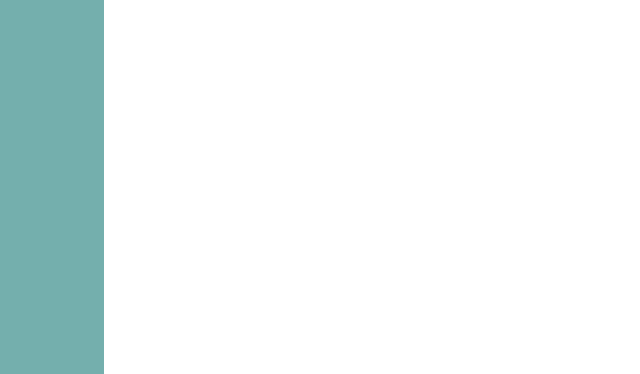
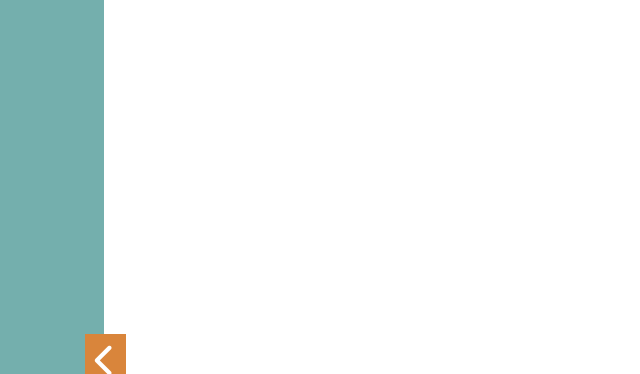
Before and after one commit to jzabala/loan-desktop-app, an Electron app: page index.html in a window 800 px wide. Shown: the part 426-800 px from the top of the page, without its empty margins (0-640 px from the left). Drawn offline with Linux system fonts and the light colour scheme.

Commit message:
working on menu bottom

```diff
--- a/css/layout.css
+++ b/css/layout.css
@@ -42,6 +42,7 @@
 
 .side-menu-nav{
   margin-left: 2%;
+
 }
 
 .side-menu-nav ul{
@@ -61,7 +62,16 @@
   text-decoration: none;
   color:white;
 }
-
+.nav_bottom{
+  padding: 10px;
+font-size: 2.1em!important;
+background-color: #D9853B;
+float: right;
+color: white;
+position: fixed;
+top: 95%;
+left: 10.6%;
+}
 #main-container{
   width: 100%;
   min-height: 100vh;
--- a/index.html
+++ b/index.html
@@ -21,7 +21,7 @@
                     <li><a href="#">Item 3</a></li>
                 </ul>
             </nav>
-            <i class="fa fa-chevron-left" aria-hidden="true"></i>
+            <i class="fa fa-chevron-left nav_bottom" aria-hidden="true"></i>
         </div>
         <div id="main-container"></div>
     </div>
```
